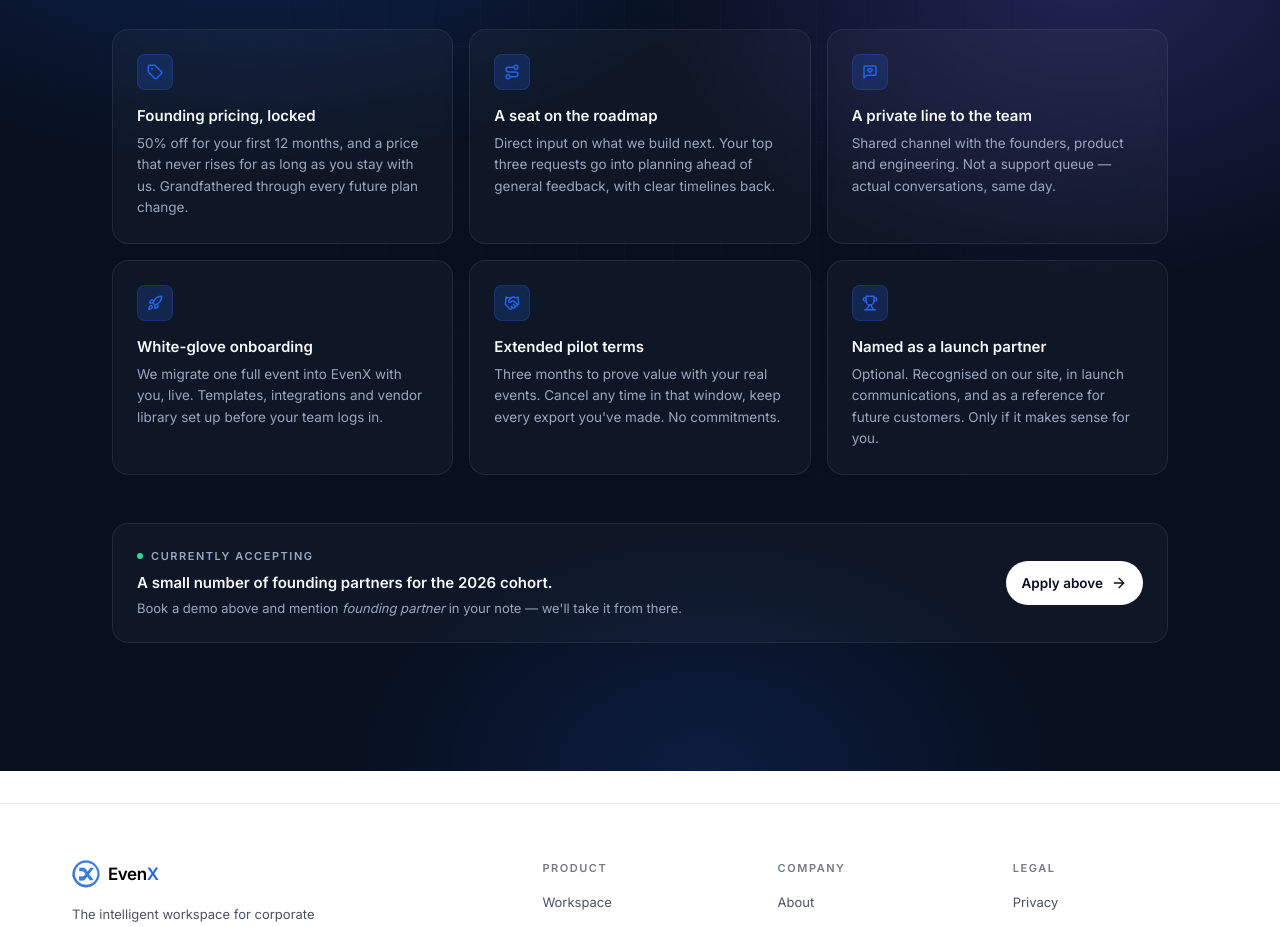
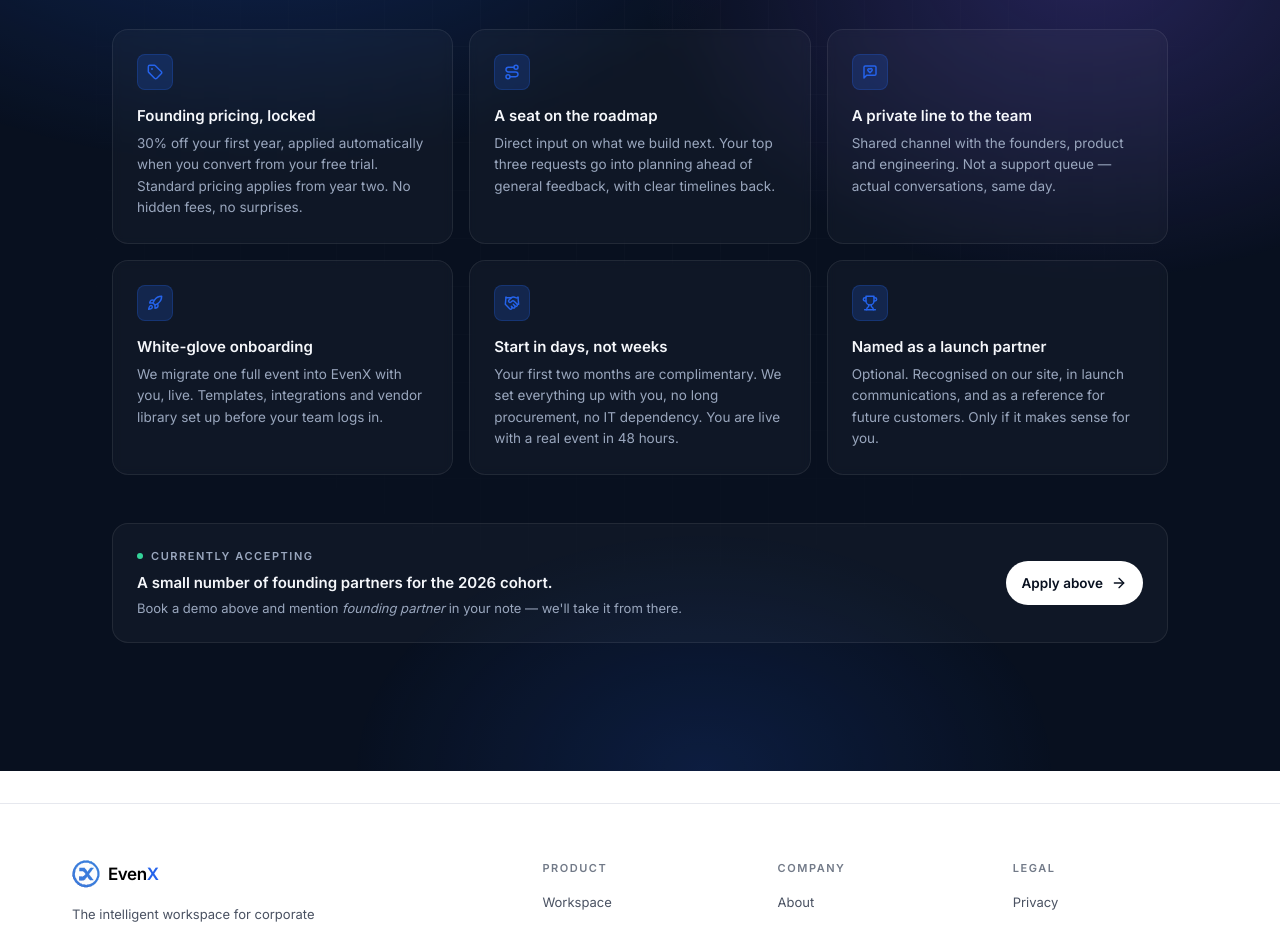
Before and after one commit to EvenX-official/WebV1, a Next.js app: page /demo in a window 1280 px wide. Shown: the part 1360-2287 px from the top of the page. Built offline with nearby package versions, Linux system fonts and the light colour scheme; no server answers; a web font is replaced by a local one.

Commit message:
Founding partners: update pricing card body and rename extended-pilot card
Co-Authored-By: Claude Opus 4.7 <noreply@anthropic.com>
Claude-Session: https://claude.ai/code/session_019TVXztHXmYXhJcLnHSKN68

```diff
--- a/app/demo/page.tsx
+++ b/app/demo/page.tsx
@@ -123,7 +123,7 @@ const PERKS = [
   {
     icon: TagIcon,
     title: "Founding pricing, locked",
-    body: "50% off for your first 12 months, and a price that never rises for as long as you stay with us. Grandfathered through every future plan change.",
+    body: "30% off your first year, applied automatically when you convert from your free trial. Standard pricing applies from year two. No hidden fees, no surprises.",
   },
   {
     icon: Route,
@@ -142,8 +142,8 @@ const PERKS = [
   },
   {
     icon: Handshake,
-    title: "Extended pilot terms",
-    body: "Three months to prove value with your real events. Cancel any time in that window, keep every export you've made. No commitments.",
+    title: "Start in days, not weeks",
+    body: "Your first two months are complimentary. We set everything up with you, no long procurement, no IT dependency. You are live with a real event in 48 hours.",
   },
   {
     icon: Trophy,
```
